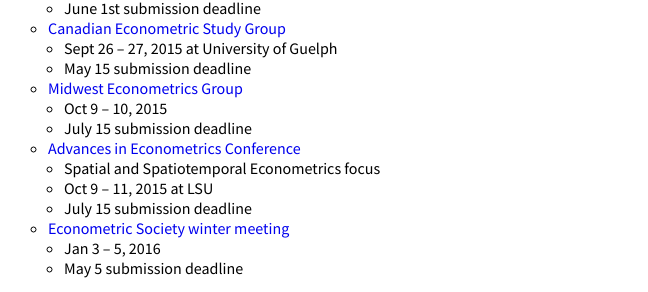
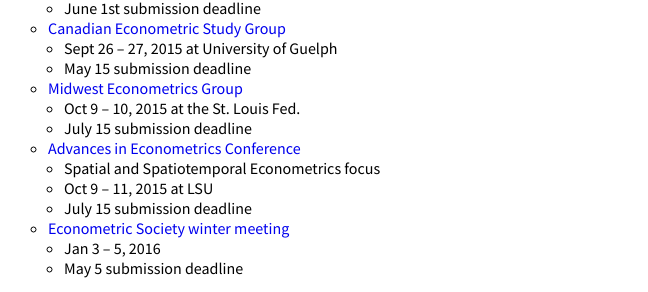
Before and after one commit to mmkuang/grayclhn.github.io, a Jekyll site: the page built from blog/_posts/2015-05-01-conferences.md, in a window 1280 px wide. Shown: the part 361-653 px from the top of the page, without its empty margins (0-648 px from the left). Built offline with Jekyll 4.4.1, drawn with Linux system fonts in a browser that asks for light colours; Markdown is read by kramdown in place of the engine named in the settings.

Commit message:
Tweak conference list

```diff
--- a/blog/_posts/2015-05-01-conferences.md
+++ b/blog/_posts/2015-05-01-conferences.md
@@ -25,7 +25,7 @@
   + Sept 26 – 27, 2015 at University of Guelph
   + May 15 submission deadline
 * [Midwest Econometrics Group](http://research.stlouisfed.org/conferences/MEG2015/)
-  + Oct 9 – 10, 2015
+  + Oct 9 – 10, 2015 at the St. Louis Fed.
   + July 15 submission deadline
 * [Advances in Econometrics Conference](http://faculty.smu.edu/millimet/AiE.html)
   + Spatial and Spatiotemporal Econometrics focus
```
